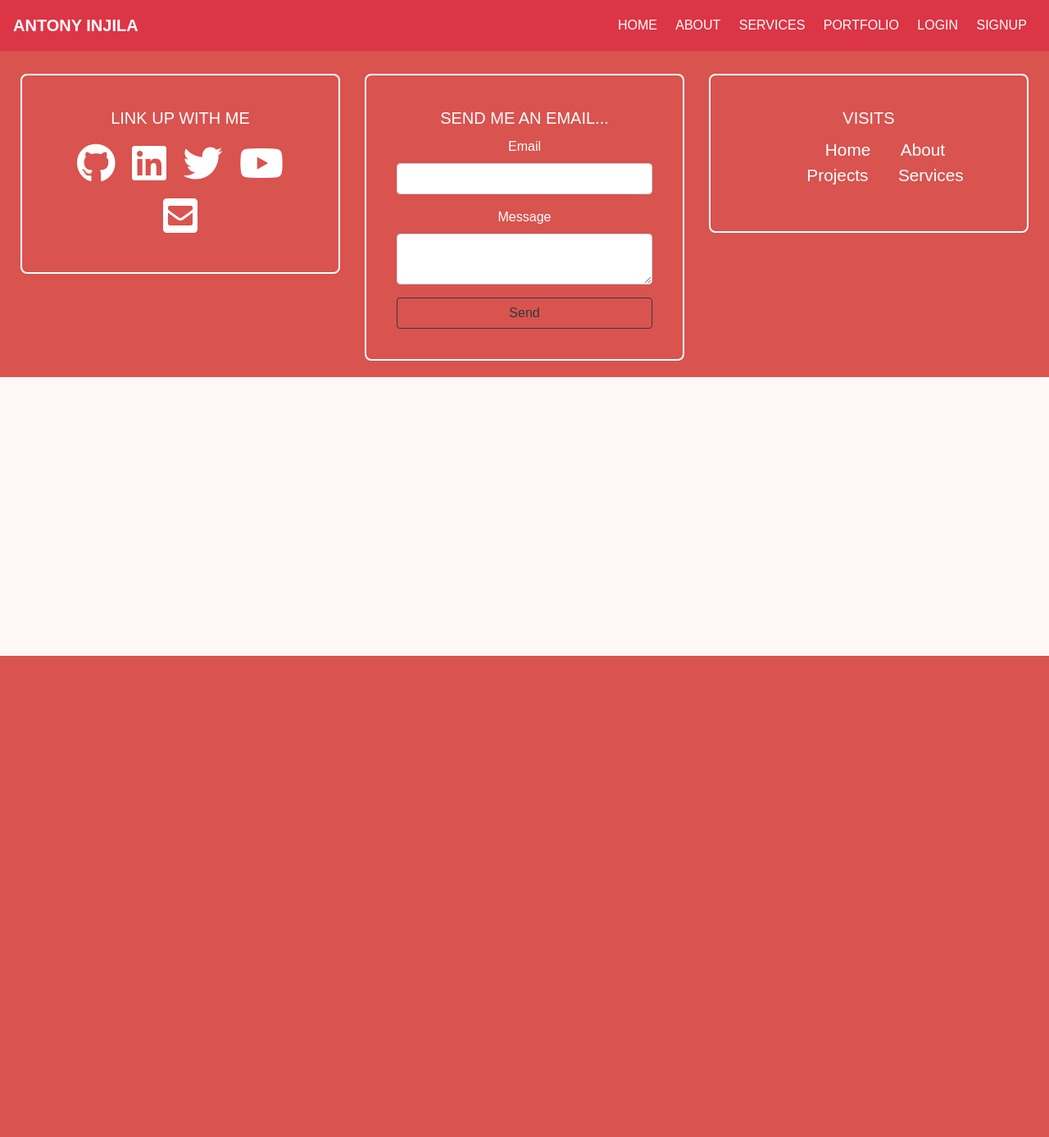
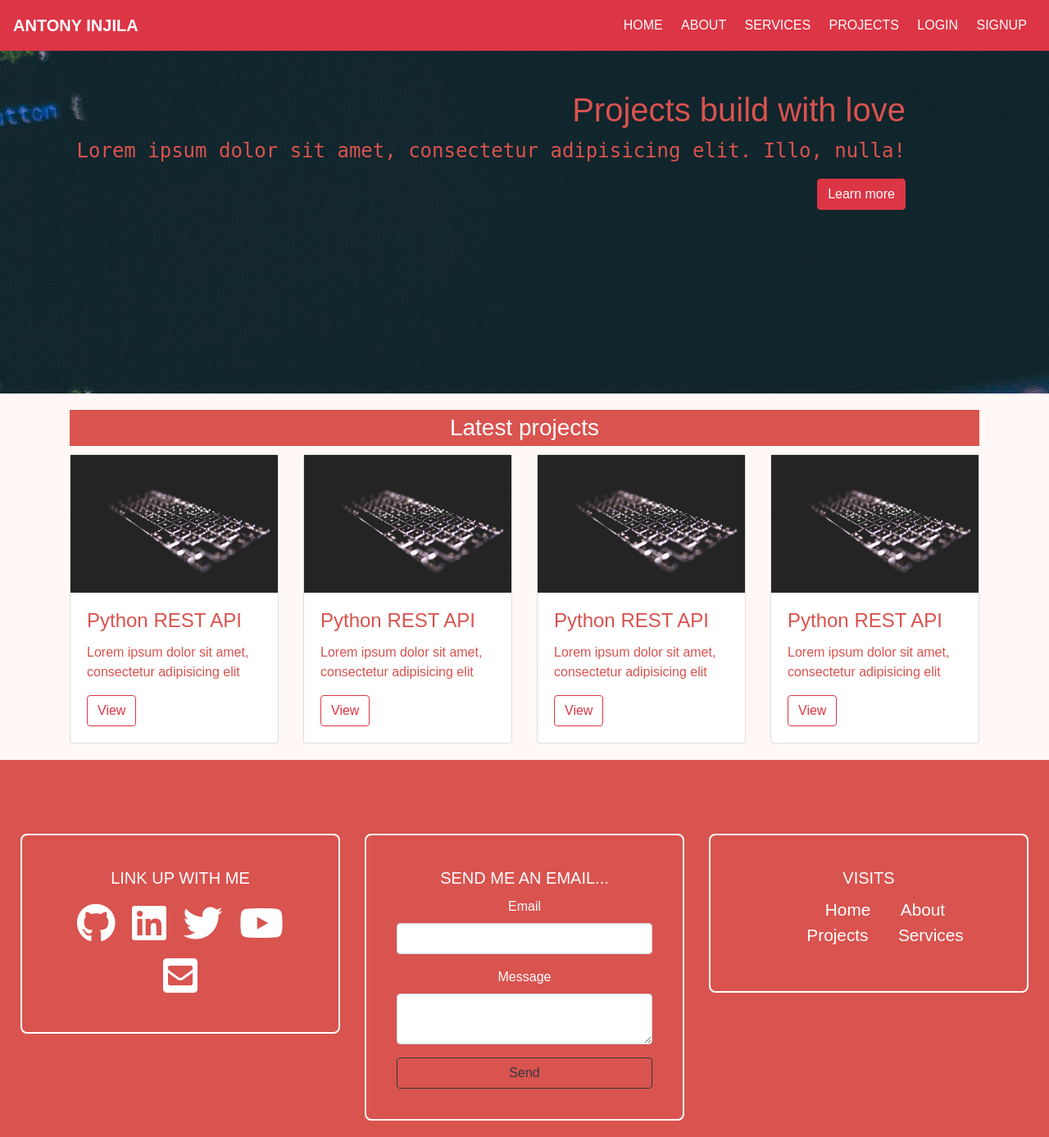
Before and after one commit to AntonyIS/My-Portfolio, a Flask app: page /projects in a window 1280 px wide. Shown: the whole page at 82% size. Before the commit the page ends 800 px from the top, so only its background shows below. Run offline with Flask 2, Linux system fonts and the light colour scheme; some libraries are stand-ins or nearby versions.

Commit message:
Added the projects sections for the front end

```diff
--- a/app.py
+++ b/app.py
@@ -16,7 +16,7 @@ login_manager.init_app(app)
 
 SECRET_KEY = os.urandom(24)
 app.config['SECRET_KEY'] =SECRET_KEY
-ENV = 'prod'
+ENV = 'dev'
 if ENV == 'dev':
     app.debug = True
     app.config['SQLALCHEMY_DATABASE_URI'] = 'postgresql://antony:pass1234@localhost/Portfolio'
--- a/static/css/style_1.css
+++ b/static/css/style_1.css
@@ -296,3 +296,39 @@ body{
     margin: 7px;
 }
 /*End section mentor*/
+
+/*start projects section*/
+#section-projects-info{
+      color: #d9534f;
+}
+#section-projects-info #top-project-section {
+    height: 60vh;
+    background-color: rgba(255, 47, 52, 0.41);
+    background-image: url("/static/images/banners/banner11.jpg");
+    background-position: right top;
+    padding-top: 110px;
+    color: #d9534f;
+    text-align: right;
+    padding-right:10rem
+
+}
+#section-projects-info #top-project-section .content-title{
+    font-family: sans-serif;
+    font-size: 2.5rem;
+}
+#section-projects-info #top-project-section p{
+    font-family: monospace;
+    font-size: 1.5rem;
+}
+#section-projects-info .container{
+    margin-top: 20px;
+    margin-bottom: 20px;
+}
+#section-projects-info .container .tech-title{
+    padding: 5px;
+    background-color: #d9534f;
+    color: white;
+    text-align: center;
+    margin-bottom: 10px;
+}
+/*End projects section*/
--- a/templates/base.html
+++ b/templates/base.html
@@ -43,7 +43,7 @@
                             <a class="nav-link" href="{{ url_for('feedback') }}">Services</a>
                         </li>
                         <li class="nav-item">
-                            <a class="nav-link" href="{{ url_for('feedback') }}">Portfolio</a>
+                            <a class="nav-link" href="{{ url_for('projects') }}">Projects</a>
                         </li>
 
                          {% if current_user.is_authenticated %}
--- a/templates/projects.html
+++ b/templates/projects.html
@@ -1,4 +1,64 @@
 {% extends 'base.html' %}
 {% block title %}{{ title }}{% endblock title %}
 {% block body %}
+<section id="section-projects-info" >
+    <div id="top-project-section">
+        <div class="container-fluid">
+            <div class="content-detail">
+                <h3 class="content-title">Projects build with love</h3>
+                <p class="lead">Lorem ipsum dolor sit amet, consectetur adipisicing elit. Illo, nulla!</p>
+                <button class="btn btn-danger">Learn more</button>
+            </div>
+        </div>
+    </div>
+   <div class="container">
+        <h3 class="tech-title">Latest projects</h3>
+        <div class="row">
+        <div class="col-md-3 col-lg-3 col-xl-3">
+            <div class="card">
+                <img src="{{ url_for('static', filename='images/banners/banner8.jpg') }}" alt="" class="img-fluid">
+                <div class="card-body">
+                    <h4 class="card-title">Python REST API</h4>
+                    <p class="card-text">Lorem ipsum dolor sit amet, consectetur adipisicing elit
+                    </p>
+                    <button class="btn btn-outline-danger">View</button>
+                </div>
+            </div>
+        </div>
+         <div class="col-md-3 col-lg-3 col-xl-3">
+            <div class="card">
+                <img src="{{ url_for('static', filename='images/banners/banner8.jpg') }}" alt="" class="img-fluid">
+                <div class="card-body">
+                    <h4 class="card-title">Python REST API</h4>
+                    <p class="card-text">Lorem ipsum dolor sit amet, consectetur adipisicing elit
+                    </p>
+                    <button class="btn btn-outline-danger">View</button>
+                </div>
+            </div>
+        </div>
+         <div class="col-md-3 col-lg-3 col-xl-3">
+            <div class="card">
+                <img src="{{ url_for('static', filename='images/banners/banner8.jpg') }}" alt="" class="img-fluid">
+                <div class="card-body">
+                    <h4 class="card-title">Python REST API</h4>
+                    <p class="card-text">Lorem ipsum dolor sit amet, consectetur adipisicing elit
+                    </p>
+                    <button class="btn btn-outline-danger">View</button>
+                </div>
+            </div>
+        </div>
+         <div class="col-md-3 col-lg-3 col-xl-3">
+            <div class="card">
+                <img src="{{ url_for('static', filename='images/banners/banner8.jpg') }}" alt="" class="img-fluid">
+                <div class="card-body">
+                    <h4 class="card-title">Python REST API</h4>
+                    <p class="card-text">Lorem ipsum dolor sit amet, consectetur adipisicing elit
+                    </p>
+                    <button class="btn btn-outline-danger">View</button>
+                </div>
+            </div>
+        </div>
+    </div>
+    </div>
+</section>
 {% endblock body %}
--- a/views.py
+++ b/views.py
@@ -42,12 +42,14 @@ def signup():
 def login():
     error = None
     if request.method == 'POST':
-        if request.form['email'] != 'antonyshikubu@gmail.com' or request.form['password'] != 'pass1234':
-            error = 'Invalid Credentials'
+        if request.form['email'] != 'antonyshikubu@gmail.com':
+            error = 'Invalid email'
+        elif request.form['password'] != 'pass1234':
+            error = 'Invalid password'
         else:
             user = User.query.get(1)
             login_user(user)
-            flash('Logging in was successfull','altert alert-success')
+            flash('Logging in was successful','altert alert-success')
             return redirect(url_for('index'))
     return render_template('login.html', title='Antony Injila | Login', error=error)
 
@@ -148,7 +150,7 @@ def about():
 # Projects urls and views
 @app.route('/projects')
 def projects():
-    return render_template('projects.html')
+    return render_template('projects.html', title = 'Antony Injila | Projects')
 
 
 @app.route('/projects/detail/<int:project_id>')
```
Also changed, not shown: static/images/banners/banner11.jpg (added), static/images/banners/banner9.jpg (added), 1 other file.
